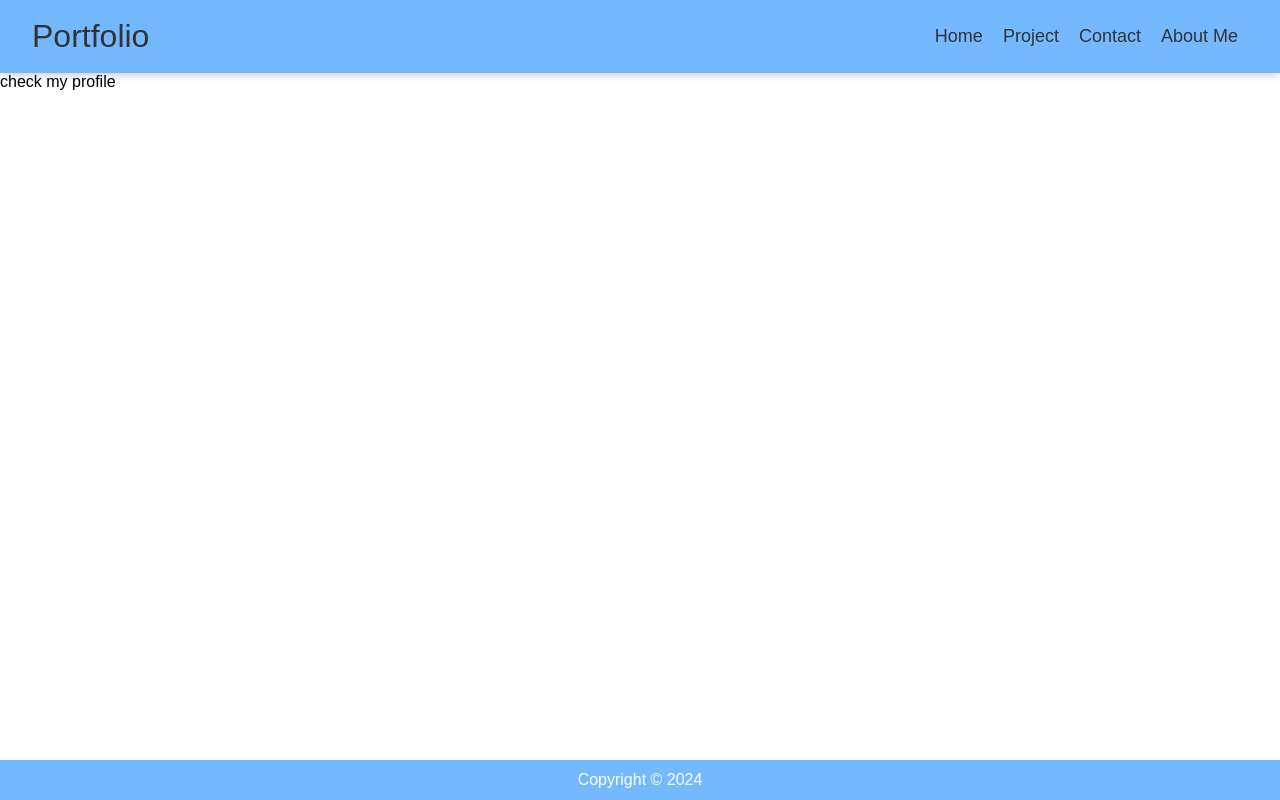
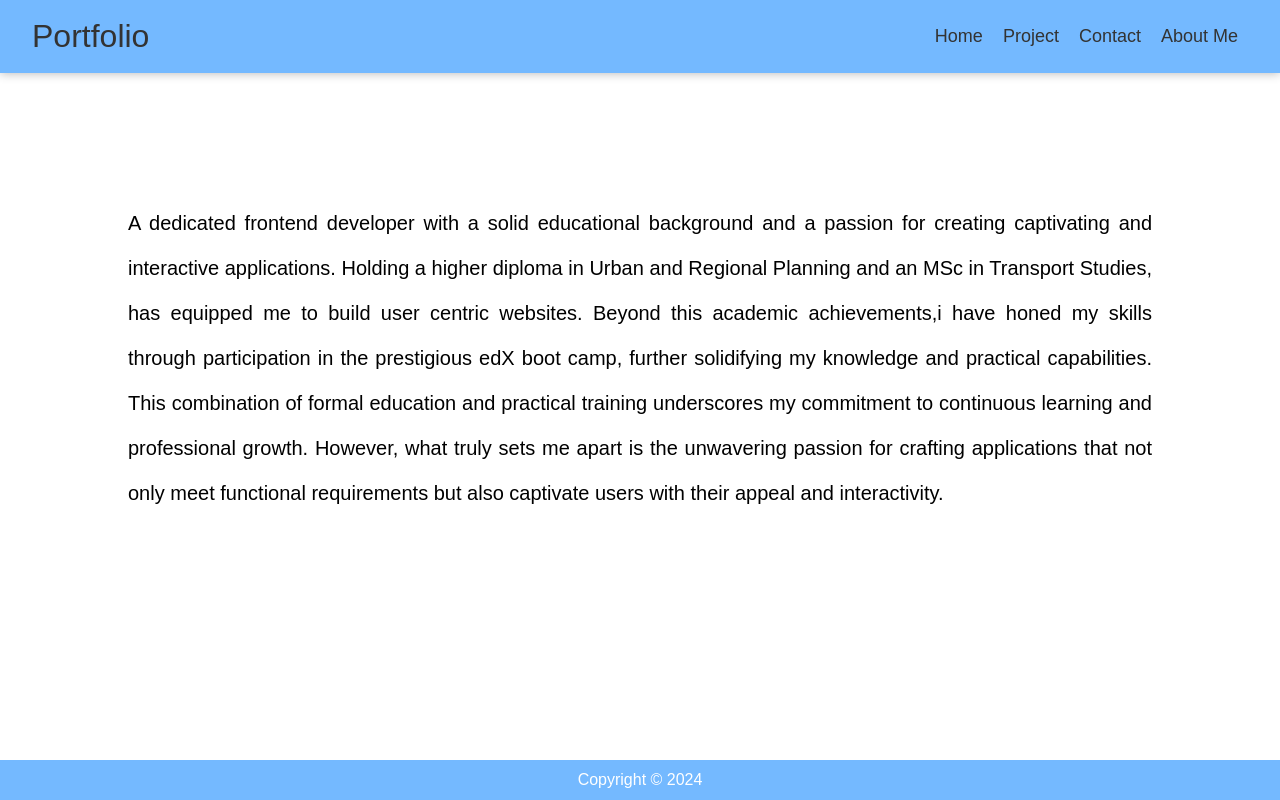
Before and after one commit to odunsikazeem/portfolio, a React (Vite) app: page /about in a window 1280 px wide. Built offline with nearby package versions, Linux system fonts and the light colour scheme.

Commit message:
Updating about page and code formatting

```diff
--- a/src/components/Footer/Footer.css
+++ b/src/components/Footer/Footer.css
@@ -1,4 +1,3 @@
-
 
 footer {
     background-color: #74b9ff;
--- a/src/components/Footer/Footer.jsx
+++ b/src/components/Footer/Footer.jsx
@@ -7,11 +7,9 @@ let currentYear = currentDate.getFullYear();
 
 function Footer () {
 	return (
-
   		<footer >
     		<p> Copyright © {currentYear}</p>
   		</footer>
-
 	)
 };
 export default Footer;
--- a/src/components/Hamburger/Hamburger.jsx
+++ b/src/components/Hamburger/Hamburger.jsx
@@ -9,7 +9,6 @@ function Hamburger() {
     setIsOpen(!isOpen);
     console.log (isOpen)
   };
-
 
   useEffect (
     ()=>{
@@ -27,7 +26,6 @@ function Hamburger() {
     }, []
  )
 
-
   return (
     <>
     <div className="burger"  onClick={toggleMenu}>
--- a/src/components/Hamburger/style.css
+++ b/src/components/Hamburger/style.css
@@ -10,14 +10,12 @@
     cursor: pointer;
     display: none;
     z-index: 1;
-
 }
 .hamburger {
     width: 2rem;
     height: 0.25rem;
     background-color: black;
     border-radius: 10px;
-
 }
 
 @media screen and (max-width: 768px){
--- a/src/components/pages/aboutme/About.jsx
+++ b/src/components/pages/aboutme/About.jsx
@@ -1,12 +1,25 @@
-import React from 'react'
+import React from "react";
+import "./style.css"
 
-
-function About(){
-    return (
-        <div>
-           <p>check my profile</p>
-        </div>
-    )
-};
+function About() {
+  return (
+    <div className="about">
+      <p>
+        A dedicated frontend developer with a solid educational background and a
+        passion for creating captivating and interactive applications. Holding a
+        higher diploma in Urban and Regional Planning and an MSc in Transport
+        Studies, has equipped me to build user centric websites. Beyond this
+        academic achievements,i have honed my skills through participation in
+        the prestigious edX boot camp, further solidifying my knowledge and
+        practical capabilities. This combination of formal education and
+        practical training underscores my commitment to continuous learning and
+        professional growth. However, what truly sets me apart is the unwavering
+        passion for crafting applications that not only meet functional
+        requirements but also captivate users with their appeal and
+        interactivity.
+      </p>
+    </div>
+  );
+}
 
 export default About;
--- /dev/null
+++ b/src/components/pages/aboutme/style.css
@@ -0,0 +1,10 @@
+.about {
+    display: flex;
+    justify-content: center;
+    align-items: center;
+    text-align:left;
+    line-height: 45px;
+    text-align: justify;
+    font-size: 20px;
+    margin: 10%;
+}
--- a/src/main.css
+++ b/src/main.css
@@ -2,9 +2,5 @@
     padding: 0;
     margin: 0;
     font-family: "Source Sans Pro", sans-serif;;
-    /* font-family:"McLaren", cursive; */
     box-sizing: border-box;
   }
-  html,body {
-    /* background: #eee;  */
-  }
```
